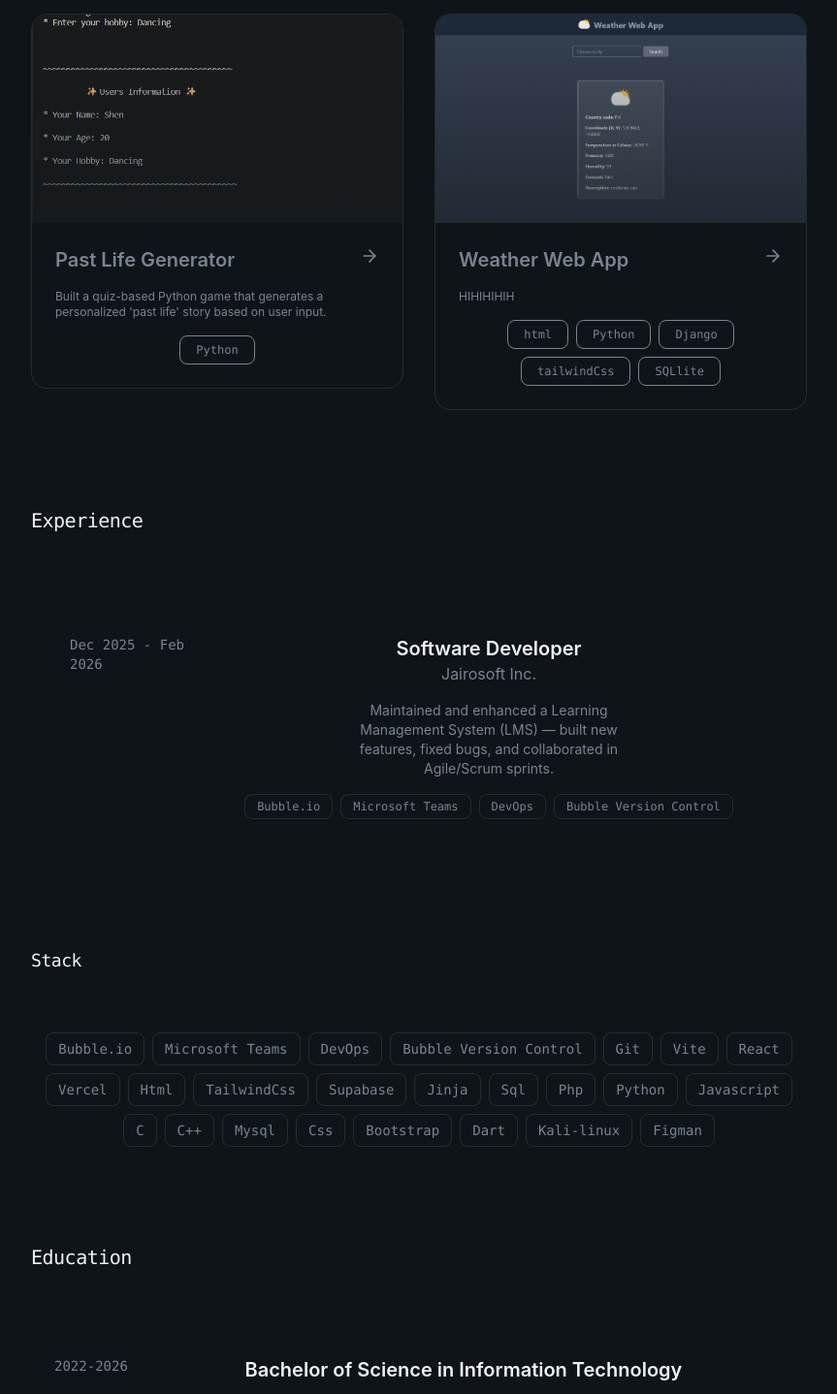
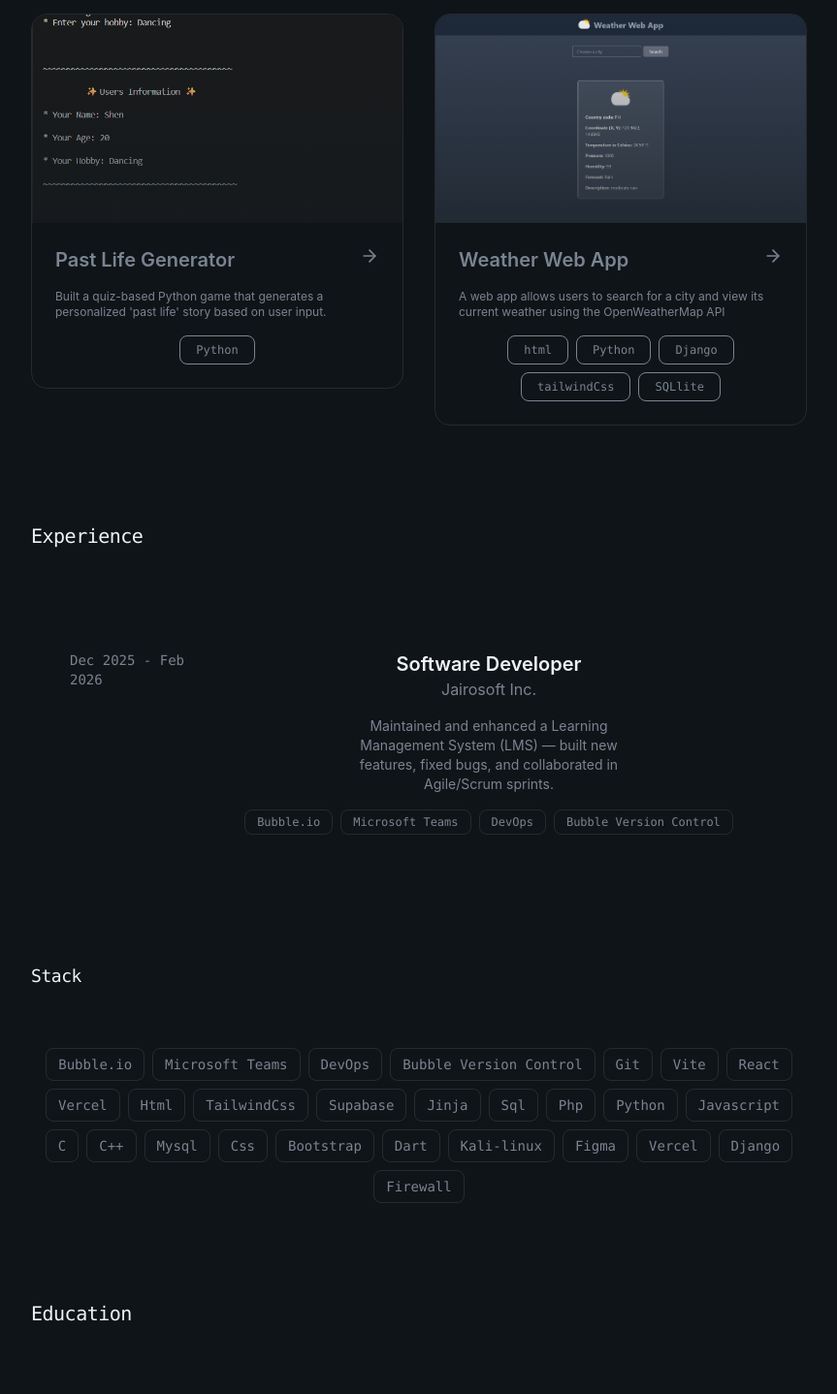
Before and after one commit to Ein-shen/My-porfolio, a React (Vite) app: page / in a window 1280 px wide. Shown: the part 1279-2717 px from the top of the page at 97% size, without its empty margins (208-1071 px from the left). Built offline with nearby package versions, Linux system fonts and the light colour scheme; the HTML template or start-up script is replaced by a standard one.

Commit message:
updated the project weather app description

```diff
--- a/src/sections/Experiece.jsx
+++ b/src/sections/Experiece.jsx
@@ -14,7 +14,7 @@ const tech = [
     "Bubble.io", "Microsoft Teams", "DevOps", "Bubble Version Control", "Git",
     "Vite", "React", "Vercel", "Html", "TailwindCss", "Supabase", "Jinja", "Sql",
     "Php", "Python", "Javascript", "C", "C++", "Mysql", "Css", "Bootstrap", "Dart",
-    "Kali-linux", "Figman"
+    "Kali-linux", "Figma", "Vercel", "Django", "Firewall"
 ]
 
 export const Experience = () => {
--- a/src/sections/Projects.jsx
+++ b/src/sections/Projects.jsx
@@ -27,7 +27,7 @@ const projects = [
       github: "https://github.com/Ein-shen/CS50-python-past-life-generator" },
 
 
-    { title: "Weather Web App", description: "HIHIHIHIH", image: "weather.png", tags: ["html", "Python", "Django", "tailwindCss", "SQLlite"],  github: "https://github.com/Ein-shen/weather-webApp" },
+    { title: "Weather Web App", description: "A web app allows users to search for a city and view its current weather using the OpenWeatherMap API", image: "weather.png", tags: ["html", "Python", "Django", "tailwindCss", "SQLlite"],  github: "https://github.com/Ein-shen/weather-webApp" },
 ]
 
 export const Projects = () => {
```
